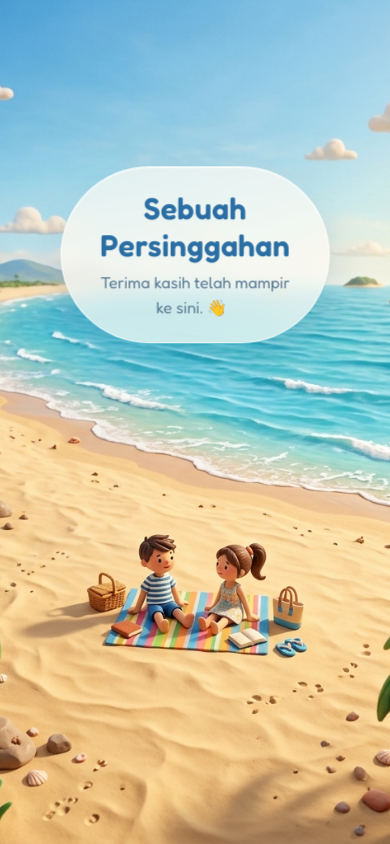
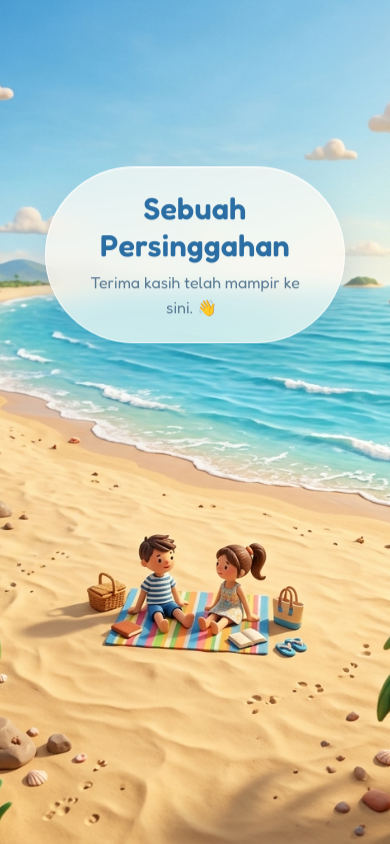
Before and after one commit to luckywirasakti/singgah, a website built with Vite: page index.html in a window 390 px wide. Built offline with nearby package versions, Linux system fonts and the light colour scheme.

Commit message:
fix: improve greeting card centering for cross-browser compatibility
Wrap the greeting overlay in a flexbox-centered `.greeting-wrap` rail to ensure consistent centering across browsers, especially Safari. Remove the previous absolute `left:50%`/`translateX` approach, which caused layout issues. Adjust mobile breakpoint and float animation accordingly.

```diff
--- a/src/main.ts
+++ b/src/main.ts
@@ -3,9 +3,11 @@ import './style.css'
 document.querySelector<HTMLDivElement>('#app')!.innerHTML = `
   <img src="/beach-scene-zoomed.png" alt="Sebuah persinggahan yang damai" class="scene-img" />
 
-  <div class="greeting-overlay">
-    <h1 class="greeting-text"></h1>
-    <p class="greeting-subtext"></p>
+  <div class="greeting-wrap">
+    <div class="greeting-overlay">
+      <h1 class="greeting-text"></h1>
+      <p class="greeting-subtext"></p>
+    </div>
   </div>
 `
 
--- a/src/style.css
+++ b/src/style.css
@@ -37,12 +37,22 @@ body {
 /* ── Greeting card ───────────────────────────────────────────────
    A soft, warm card that matches the clay/pastel tone of the scene:
    creamy translucent surface, gentle warm border, rounded corners. */
-.greeting-overlay {
+/* Full-width centering rail — flex centering works consistently across
+   browsers (incl. Safari), unlike absolute left:50% + translateX. */
+.greeting-wrap {
   position: absolute;
   top: 11%;
-  left: 50%;
-  transform: translateX(-50%);
+  left: 0;
+  right: 0;
   z-index: 10;
+  display: flex;
+  justify-content: center;
+  padding: 0 1rem;
+  pointer-events: none;
+}
+
+.greeting-overlay {
+  max-width: 100%;
   text-align: center;
   background: rgba(255, 251, 244, 0.72);
   backdrop-filter: blur(10px) saturate(1.1);
@@ -96,14 +106,15 @@ body {
 }
 
 @keyframes float {
-  0%, 100% { transform: translateX(-50%) translateY(0); }
-  50% { transform: translateX(-50%) translateY(-12px); }
+  0%, 100% { transform: translateY(0); }
+  50% { transform: translateY(-12px); }
 }
 
 @media (max-width: 768px) {
+  .greeting-wrap { top: 20%; }
   .greeting-overlay {
-    top: 20%;
-    padding: 1.4rem 2.4rem;
+    max-width: 300px;
+    padding: 1.4rem 2.2rem;
     border-radius: 999px;
   }
   .greeting-text { font-size: 1.9rem; }
```
